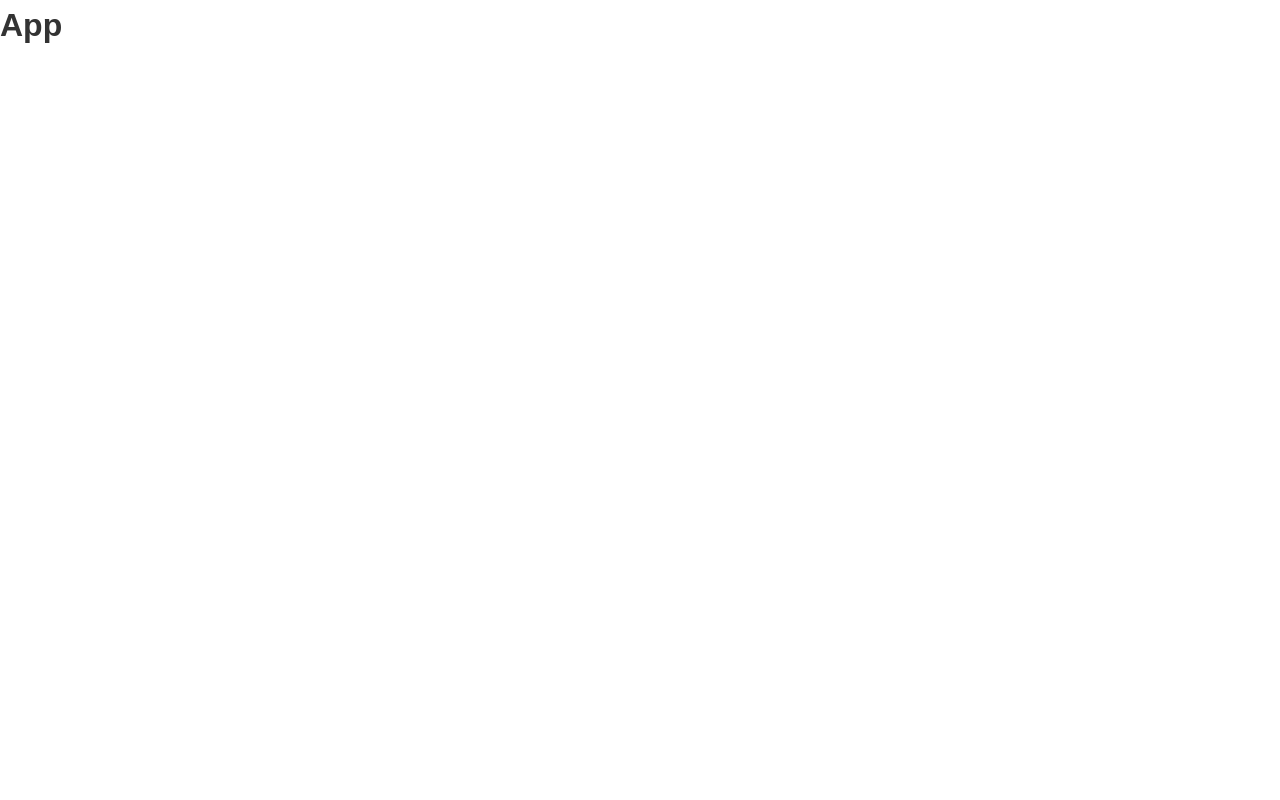
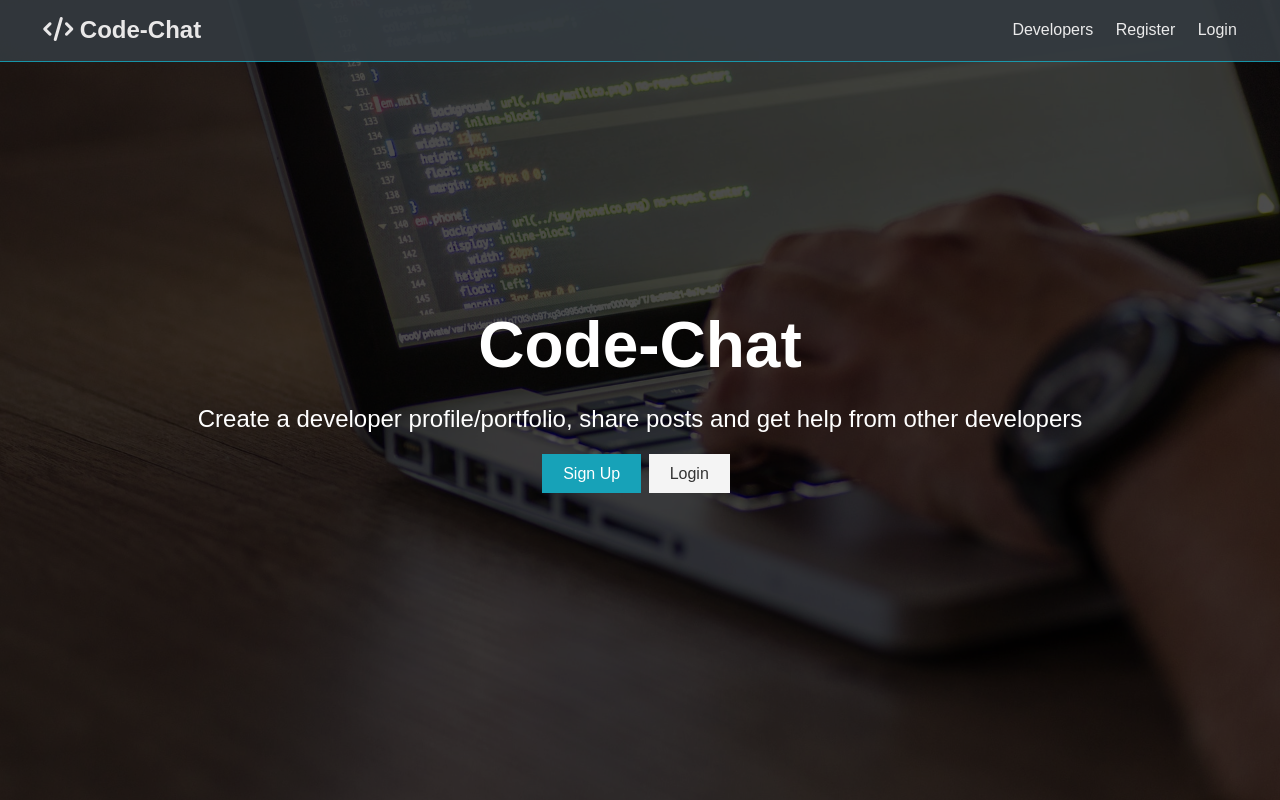
Before and after one commit to paulopiyo777/Code-Chat, a React (Create React App) app in the folder client/: page / in a window 1280 px wide. Built offline with nearby package versions, Linux system fonts and the light colour scheme.

Commit message:
add module dependencies

```diff
--- a/client/public/index.html
+++ b/client/public/index.html
@@ -1,43 +1,24 @@
 <!DOCTYPE html>
 <html lang="en">
+
 <head>
   <meta charset="utf-8" />
   <link rel="icon" href="%PUBLIC_URL%/favicon.ico" />
   <meta name="viewport" content="width=device-width, initial-scale=1" />
   <meta name="theme-color" content="#000000" />
-    <meta
-      name="description"
-      content="Web site created using create-react-app"
-    />
+  <meta name="description" content="Web site created using create-react-app" />
   <link rel="apple-touch-icon" href="%PUBLIC_URL%/logo192.png" />
-    <!--
-      manifest.json provides metadata used when your web app is installed on a
-      user's mobile device or desktop. See https://developers.google.com/web/fundamentals/web-app-manifest/
-    -->
+  <script src="https://kit.fontawesome.com/a5dd84749b.js" crossorigin="anonymous"></script>
+
   <link rel="manifest" href="%PUBLIC_URL%/manifest.json" />
-    <!--
-      Notice the use of %PUBLIC_URL% in the tags above.
-      It will be replaced with the URL of the `public` folder during the build.
-      Only files inside the `public` folder can be referenced from the HTML.
 
-      Unlike "/favicon.ico" or "favicon.ico", "%PUBLIC_URL%/favicon.ico" will
-      work correctly both with client-side routing and a non-root public URL.
-      Learn how to configure a non-root public URL by running `npm run build`.
-    -->
-    <title>React App</title>
+  <title>Welcome to Code-Chat</title>
 </head>
+
 <body>
   <noscript>You need to enable JavaScript to run this app.</noscript>
   <div id="root"></div>
-    <!--
-      This HTML file is a template.
-      If you open it directly in the browser, you will see an empty page.
 
-      You can add webfonts, meta tags, or analytics to this file.
-      The build step will place the bundled scripts into the <body> tag.
+</body>
 
-      To begin the development, run `npm start` or `yarn start`.
-      To create a production bundle, use `npm run build` or `yarn build`.
-    -->
-  </body>
 </html>
--- a/client/src/App.css
+++ b/client/src/App.css
@@ -333,7 +333,7 @@
 /* Landing Page */
 .landing {
   position: relative;
-  background: url("../img/showcase.jpg") no-repeat center center/cover;
+  background: url("./img/showcase.jpg") no-repeat center center/cover;
   height: 100vh;
 }
 
--- a/client/src/App.js
+++ b/client/src/App.js
@@ -1,9 +1,12 @@
 import React, { Fragment } from "react";
+import Navbar from "./components/layout/Navbar";
+import Landing from "./components/layout/Landing";
 import "./App.css";
 
 const App = () => (
   <Fragment>
-    <h1>App</h1>
+    <Navbar />
+    <Landing />
   </Fragment>
 );
 
--- /dev/null
+++ b/client/src/components/layout/Landing.js
@@ -0,0 +1,27 @@
+import React from "react";
+
+const Landing = () => {
+  return (
+    <section className='landing'>
+      <div className='dark-overlay'>
+        <div className='landing-inner'>
+          <h1 className='x-large'>Code-Chat</h1>
+          <p className='lead'>
+            Create a developer profile/portfolio, share posts and get help from
+            other developers
+          </p>
+          <div className='buttons'>
+            <a href='register.html' className='btn btn-primary'>
+              Sign Up
+            </a>
+            <a href='login.html' className='btn btn-light'>
+              Login
+            </a>
+          </div>
+        </div>
+      </div>
+    </section>
+  );
+};
+
+export default Landing;
--- /dev/null
+++ b/client/src/components/layout/Navbar.js
@@ -0,0 +1,26 @@
+import React from "react";
+
+const Navbar = () => {
+  return (
+    <nav className='navbar bg-dark'>
+      <h1>
+        <a href='index.html'>
+          <i className='fas fa-code'></i> Code-Chat
+        </a>
+      </h1>
+      <ul>
+        <li>
+          <a href='profiles.html'>Developers</a>
+        </li>
+        <li>
+          <a href='register.html'>Register</a>
+        </li>
+        <li>
+          <a href='login.html'>Login</a>
+        </li>
+      </ul>
+    </nav>
+  );
+};
+
+export default Navbar;
```
Also changed, not shown: client/src/img/showcase.jpg (added). Lines whose indentation alone changed are shown as unchanged.
